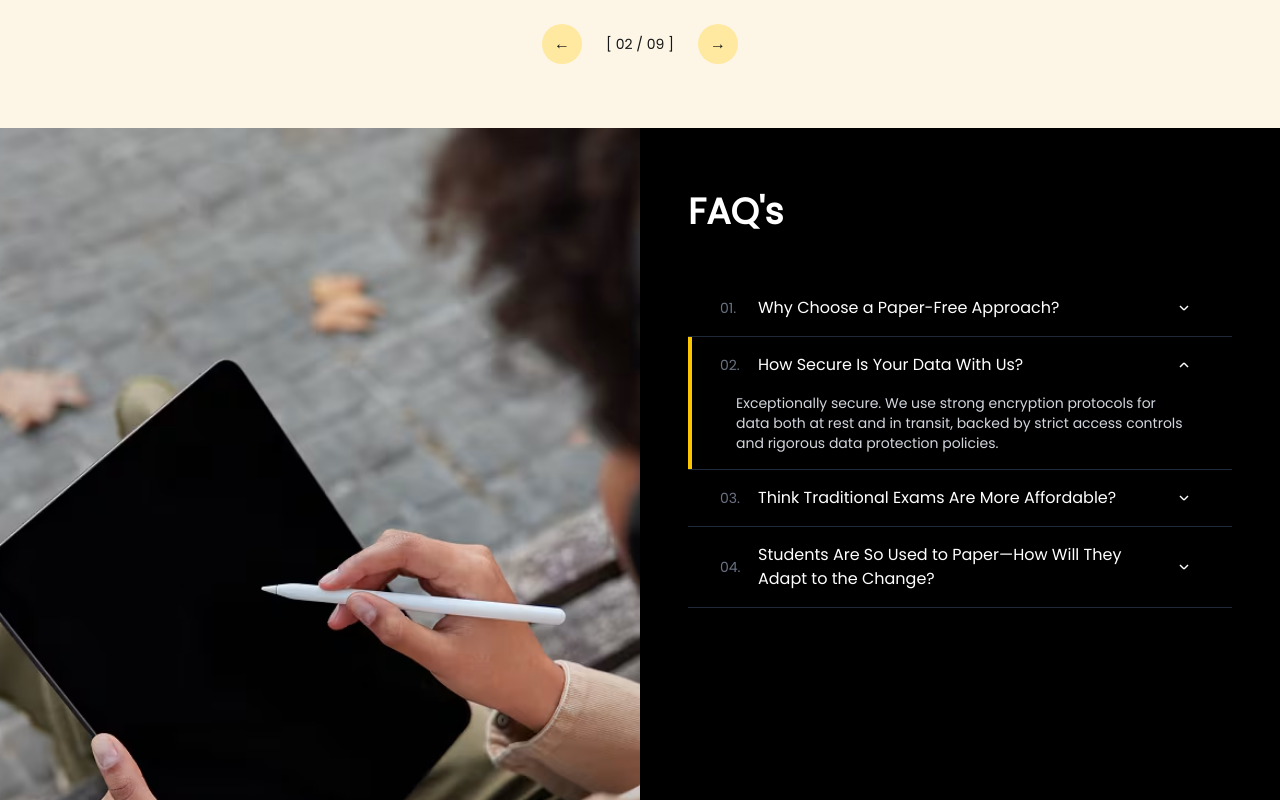
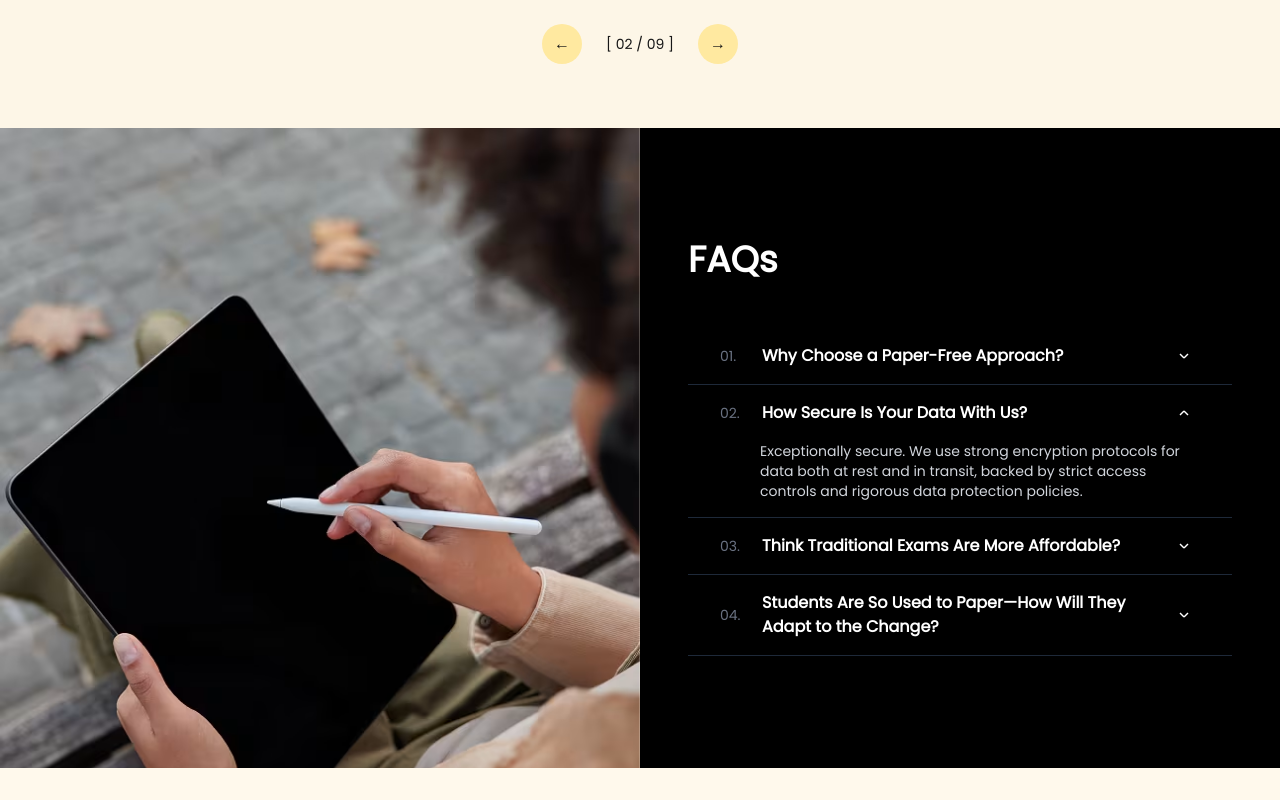
Before and after one commit to TIC-Global-Services/TIC-Hashmint, a Next.js app: page / in a window 1280 px wide. Shown: the part 3420-4220 px from the top of the page. Built offline with nearby package versions, Linux system fonts and the light colour scheme.

Commit message:
Updation

```diff
--- a/components/faq/faq.tsx
+++ b/components/faq/faq.tsx
@@ -1,111 +1,133 @@
 "use client";
-import React, { useState } from 'react';
-import Image from 'next/image';
+
+import Image from "next/image";
+import React, { useState, useRef } from "react";
 
 const FAQAccordion: React.FC = () => {
-  // This state keeps track of which FAQ item is currently open. By default, the second question is open to match the design screenshot.
-  const [openFAQ, setOpenFAQ] = useState<number>(2);
+  const [openFAQ, setOpenFAQ] = useState<number | null>(2); // Allow null to close FAQs
+  const answerRefs = useRef<(HTMLDivElement | null)[]>([]); // Array of refs for answer elements
 
-  // This array contains all the FAQ questions and answers, matching the design exactly.
   const faqItems = [
     {
       id: 1,
       question: "Why Choose a Paper-Free Approach?",
-      answer: "There’s nothing more powerful than students striving wholeheartedly to shape the future they envision. Supporting that journey means removing barriers and inefficiencies. It calls for a smarter alternative—an integrated, tech-driven solution that manages, monitors, evaluates, and enhances the entire examination process, delivering a seamless and elevated experience."
+      answer:
+        "There’s nothing more powerful than students striving wholeheartedly to shape the future they envision. Supporting that journey means removing barriers and inefficiencies. It calls for a smarter alternative—an integrated, tech-driven solution that manages, monitors, evaluates, and enhances the entire examination process, delivering a seamless and elevated experience.",
     },
     {
       id: 2,
       question: "How Secure Is Your Data With Us?",
-      answer: "Exceptionally secure. We use strong encryption protocols for data both at rest and in transit, backed by strict access controls and rigorous data protection policies."
+      answer:
+        "Exceptionally secure. We use strong encryption protocols for data both at rest and in transit, backed by strict access controls and rigorous data protection policies.",
     },
     {
       id: 3,
       question: "Think Traditional Exams Are More Affordable?",
-      answer: "What if we told you that a fully digital exam could cost less than ₹50 per student—including both CapEx and OpEx? Sounds unbelievable? It’s possible because we’ve optimized our products and processes. By streamlining operations and cutting inefficiencies, we pass every cost-saving benefit directly to you—making digital exams accessible and affordable for everyone."
+      answer:
+        "What if we told you that a fully digital exam could cost less than ₹50 per student—including both CapEx and OpEx? Sounds unbelievable? It’s possible because we’ve optimized our products and processes. By streamlining operations and cutting inefficiencies, we pass every cost-saving benefit directly to you—making digital exams accessible and affordable for everyone.",
     },
     {
       id: 4,
       question: "Students Are So Used to Paper—How Will They Adapt to the Change?",
-      answer: "Our Hashmint exam surface is specifically designed to mimic the feel of paper. In fact, we’ve received excellent feedback from students who say it feels just like writing on paper."
-    }
+      answer:
+        "Our Hashmint exam surface is specifically designed to mimic the feel of paper. In fact, we’ve received excellent feedback from students who say it feels just like writing on paper.",
+    },
   ];
 
-  // This function opens or closes an FAQ item when clicked
   const toggleFAQ = (id: number) => {
-    if (openFAQ === id) {
-      // Uncomment below line if you want to allow closing the active FAQ
-      // setOpenFAQ(null);
-    } else {
-      setOpenFAQ(id);
-    }
+    setOpenFAQ(openFAQ === id ? null : id);
   };
 
   return (
-    <div id='faq' className="flex flex-col md:flex-row w-full">
+    <section id="faq" className="flex flex-col md:flex-row w-full min-h-[80vh]">
       {/* Left side image */}
-      <div className="w-full md:w-1/2 h-[350px] md:h-[100vh] relative">
+      <div className="relative w-full md:w-1/2 h-[400px] md:h-auto">
         <Image
           src="/faq/faq.avif"
           alt="Student using tablet for exam"
           fill
           className="object-cover"
           priority
+          sizes="(max-width: 768px) 100vw, 50vw"
         />
       </div>
 
       {/* Right side FAQs */}
-      <div className="w-full md:w-1/2 bg-black text-white px-8 py-12 md:px-12 md:py-16">
-        <h2 className="text-3xl md:text-4xl font-bold mb-12">FAQ&apos;s</h2>
+      <div className="w-full md:w-1/2 bg-black text-white px-6 py-10 sm:px-10 sm:py-12 md:px-12 md:py-16 flex flex-col justify-center">
+        <h2 className="text-2xl sm:text-3xl md:text-4xl font-semibold mb-10 md:mb-12">FAQs</h2>
 
         <div className="space-y-0">
           {faqItems.map((item, index) => (
-            <div
-              key={item.id}
-              className="relative border-b border-gray-800"
-            >
+            <div key={item.id} className="relative border-b border-gray-800">
               {/* Yellow vertical bar for active question */}
-              {openFAQ === item.id && (
-                <div className="absolute left-0 top-0 h-full w-1 bg-yellow-400"></div>
-              )}
+              {/* {openFAQ === item.id && (
+                <div className="absolute left-0 top-0 h-full w-1 bg-yellow-500" />
+              )} */}
 
               <button
-                className="w-full text-left py-4 pr-10 cursor-pointer pl-8 flex items-center justify-between relative"
+                className="w-full text-left py-4 pl-6 sm:pl-8 pr-10 flex items-center justify-between focus:outline-none  rounded-md transition-all"
                 onClick={() => toggleFAQ(item.id)}
                 aria-expanded={openFAQ === item.id}
+                aria-controls={`faq-answer-${item.id}`}
               >
                 <div className="flex items-center">
-                  <span className="text-sm text-gray-500 mr-2 font-medium min-w-[30px]">
-                    {(index + 1).toString().padStart(2, '0')}.
+                  <span className="text-sm text-gray-500 mr-3 font-medium min-w-[30px]">
+                    {(index + 1).toString().padStart(2, "0")}.
                   </span>
-                  <span className="font-medium text-sm md:text-base">
+                  <span className="text-sm sm:text-base font-semibold text-white">
                     {item.question}
                   </span>
                 </div>
-                <span className="ml-4 text-xs">
+                <span className="ml-4 text-white">
                   {openFAQ === item.id ? (
-                    <svg xmlns="http://www.w3.org/2000/svg" width="16" height="16" viewBox="0 0 24 24" fill="none" stroke="currentColor" strokeWidth="2">
-                      <line x1="18" y1="15" x2="12" y2="9"></line>
-                      <line x1="12" y1="9" x2="6" y2="15"></line>
+                    <svg
+                      xmlns="http://www.w3.org/2000/svg"
+                      width="16"
+                      height="16"
+                      viewBox="0 0 24 24"
+                      fill="none"
+                      stroke="currentColor"
+                      strokeWidth="2"
+                      aria-hidden="true"
+                    >
+                      <line x1="18" y1="15" x2="12" y2="9" />
+                      <line x1="12" y1="9" x2="6" y2="15" />
                     </svg>
                   ) : (
-                    <svg xmlns="http://www.w3.org/2000/svg" width="16" height="16" viewBox="0 0 24 24" fill="none" stroke="currentColor" strokeWidth="2">
-                      <line x1="6" y1="9" x2="12" y2="15"></line>
-                      <line x1="12" y1="15" x2="18" y2="9"></line>
+                    <svg
+                      xmlns="http://www.w3.org/2000/svg"
+                      width="16"
+                      height="16"
+                      viewBox="0 0 24 24"
+                      fill="none"
+                      stroke="currentColor"
+                      strokeWidth="2"
+                      aria-hidden="true"
+                    >
+                      <line x1="6" y1="9" x2="12" y2="15" />
+                      <line x1="12" y1="15" x2="18" y2="9" />
                     </svg>
                   )}
                 </span>
               </button>
 
-              {/* Answer with slide animation */}
+              {/* Answer with dynamic height animation */}
               <div
-                className="overflow-hidden transition-all duration-300 ease-in-out"
+                id={`faq-answer-${item.id}`}
+                className="overflow-hidden transition-all duration-300 ease-in-out pl-4"
                 style={{
-                  maxHeight: openFAQ === item.id ? '200px' : '0',
-                  opacity: openFAQ === item.id ? 1 : 0
+                  maxHeight:
+                    openFAQ === item.id
+                      ? `${answerRefs.current[index]?.scrollHeight || 200}px`
+                      : "0",
+                  opacity: openFAQ === item.id ? 1 : 0,
+                }}
+                ref={(el) => {
+                  answerRefs.current[index] = el; // Store the element in the ref array
                 }}
               >
                 {item.answer && (
-                  <div className="pl-12 pr-10 pb-4">
+                  <div className="pl-12 sm:pl-14 pr-10 pb-4">
                     <p className="text-sm text-gray-300">{item.answer}</p>
                   </div>
                 )}
@@ -114,7 +136,7 @@ const FAQAccordion: React.FC = () => {
           ))}
         </div>
       </div>
-    </div>
+    </section>
   );
 };
 
```
